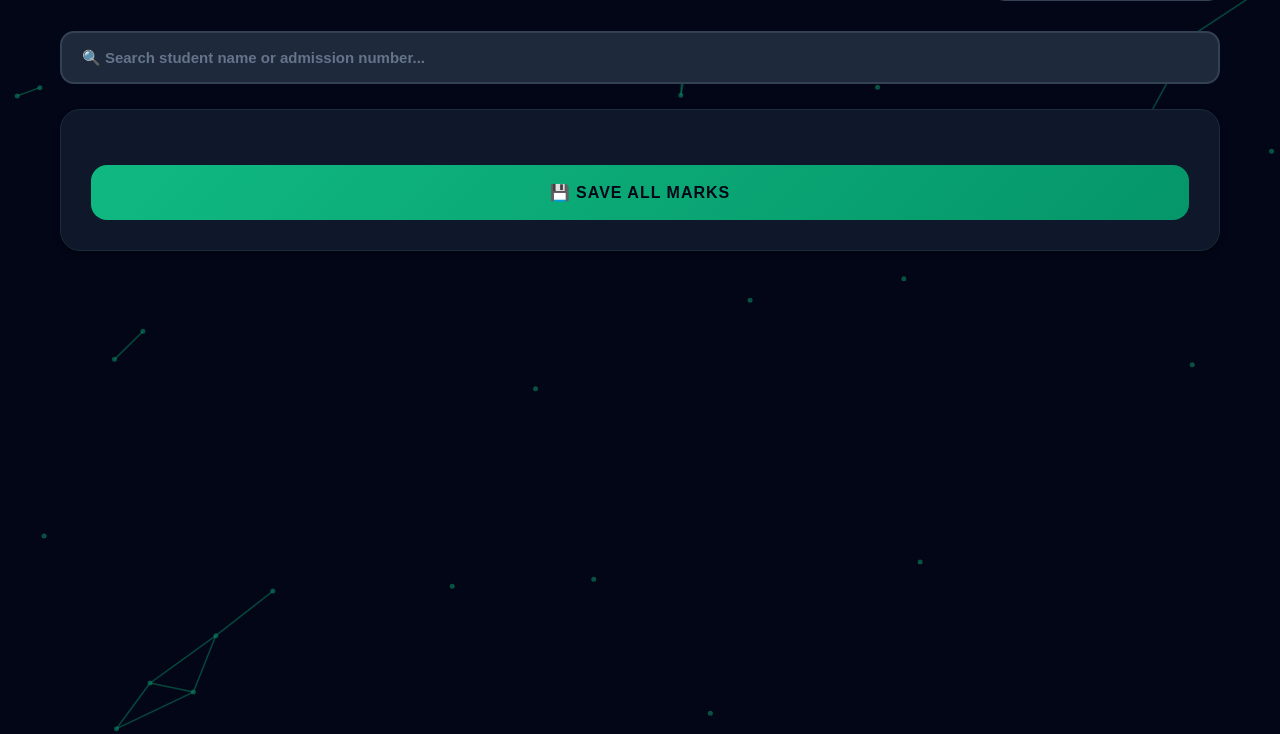
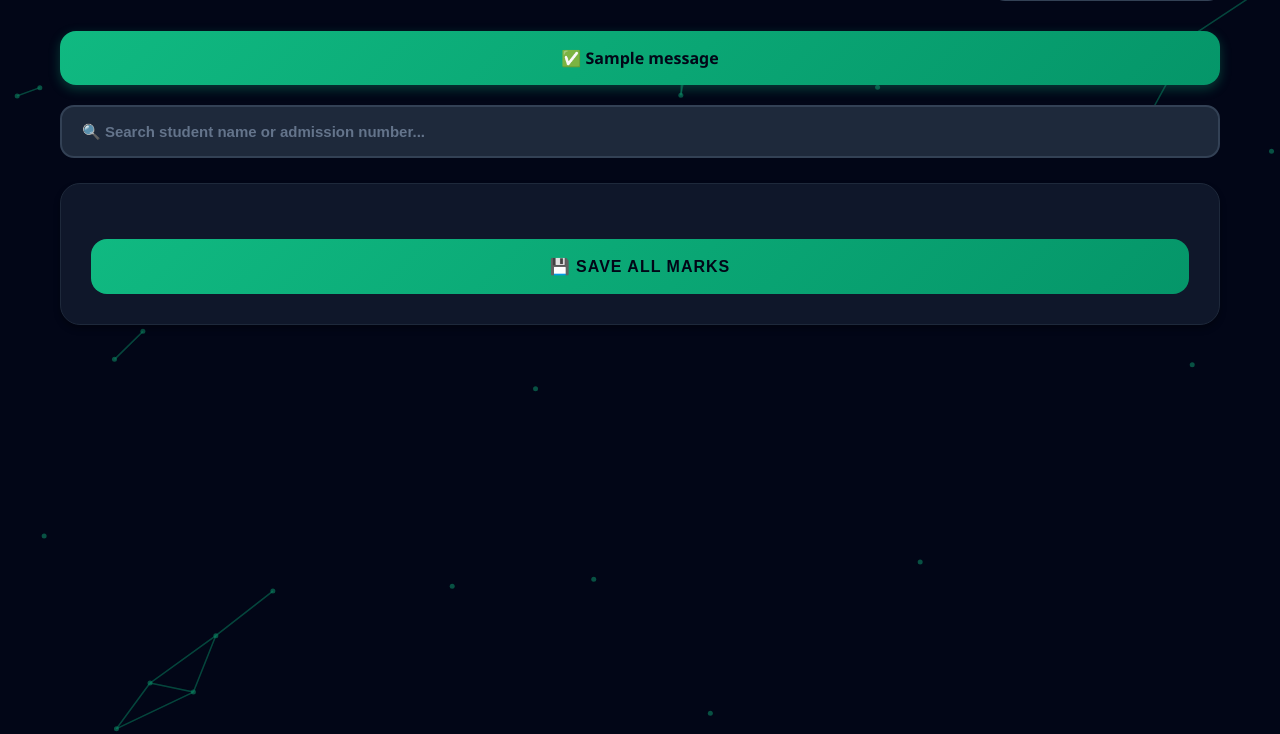
Before and after one commit to sakongkisa9-bot/freeman-school-portal, a Flask app: page /marks/1 in a window 1280 px wide. Shown: the part 66-800 px from the top of the page. Run offline with Flask 3, Linux system fonts and the light colour scheme; the visitor is signed in with stand-in values (Sample User, id 1); tables that the repository leaves empty hold one stand-in row (values such as "Sample post"); one stand-in notice (Sample message) is shown.

Commit message:
put the success message

```diff
--- a/templates/cloud_marks.html
+++ b/templates/cloud_marks.html
@@ -355,6 +355,16 @@
             <a href="{{ url_for('dashboard') }}" class="btn-back">← Back to Dashboard</a>
         </div>
 
+        {% with messages = get_flashed_messages(with_categories=true) %}
+            {% if messages %}
+                {% for category, message in messages %}
+                    <div style="background: linear-gradient(135deg, #10b981 0%, #059669 100%); color: #020617; padding: 16px 24px; border-radius: 16px; margin-bottom: 20px; font-weight: 700; text-align: center; box-shadow: 0 4px 12px rgba(16, 185, 129, 0.3);">
+                        ✅ {{ message }}
+                    </div>
+                {% endfor %}
+            {% endif %}
+        {% endwith %}
+
         <div class="search-container">
             <input type="text" id="studentSearch" class="search-input"
                 placeholder="🔍 Search student name or admission number...">
```
